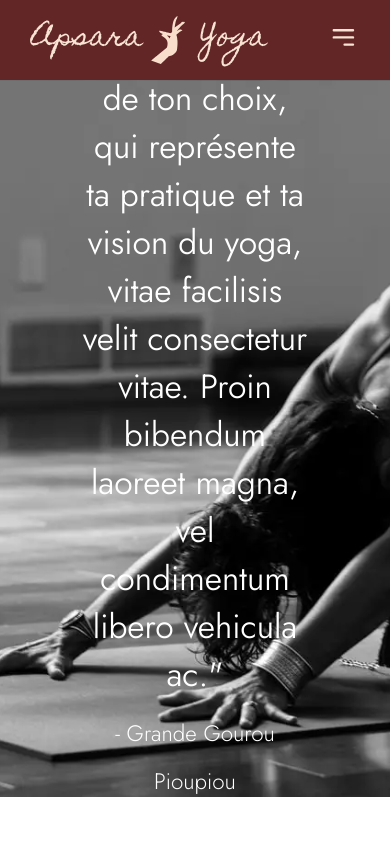
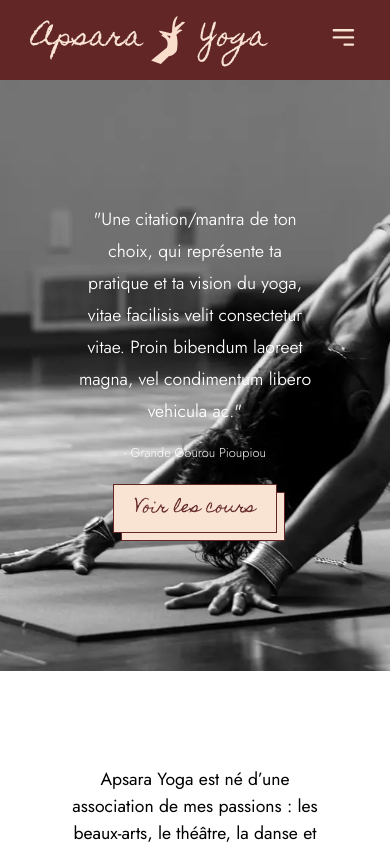
Before and after one commit to leabaty/yoga-website, a React (Create React App) app: page / in a window 390 px wide. Shown: the top 844 px of the page. Built offline with nearby package versions, Linux system fonts and the light colour scheme.

Commit message:
Style: Parallax on HomePage and responsiveness

```diff
--- a/package.json
+++ b/package.json
@@ -7,7 +7,6 @@
     "@testing-library/react": "^12.1.3",
     "@testing-library/user-event": "^13.5.0",
     "dotenv": "^16.0.0",
-    "jquery": "^3.6.0",
     "react": "^17.0.2",
     "react-dom": "^17.0.2",
     "react-icons": "^4.3.1",
--- a/src/App.scss
+++ b/src/App.scss
@@ -141,7 +141,6 @@ table {
 .app {
   background-color: var (--secondary);
   font-family: "Jost", sans-serif;
-
 }
 
 .page {
@@ -157,7 +156,7 @@ table {
   font-family: "Homemade Apple", cursive;
   font-weight: 600;
   color: var(--primary);
-  margin: 20px 0
+  margin: 20px 0;
 }
 
 .title--medium {
@@ -214,7 +213,7 @@ hr {
     color: var(--primary);
     box-shadow: 8px 8px 0 -1px var(--secondary), 8px 8px 0 0 var(--primary);
 
-    &:hover{
+    &:hover {
       background-color: var(--primary);
       border: var(--secondary) 1px solid;
       color: var(--secondary);
@@ -227,7 +226,7 @@ hr {
     color: var(--secondary);
     box-shadow: 8px 8px 0 -1px var(--primary), 8px 8px 0 0 var(--primary);
 
-    &:hover{
+    &:hover {
       background-color: var(--secondary);
       border: var(--primary) 1px solid;
       color: var(--primary);
@@ -268,6 +267,25 @@ hr {
   }
 }
 
+@media screen and (max-width: 1060px) {
+  .btn {
+    &--large {
+      padding: 8px 25px;
+      font-size: 1.1rem;
+    }
+
+    &--medium {
+      padding: 6px 20px;
+      font-size: 1rem;
+    }
+
+    &--small {
+      padding: 4px 18px;
+      font-size: 0.8rem;
+    }
+  }
+}
+
 @media screen and (max-width: 768px) {
   .page {
     padding: 15px 0 0 0;
@@ -284,3 +302,12 @@ hr {
     margin: 15px 30px;
   }
 }
+
+@media screen and (max-width: 430px) {
+  .btn {
+    &--large {
+      padding: 6px 20px;
+      font-size: 1rem;
+    }
+  }
+}
--- a/src/components/Navbar/Navbar.scss
+++ b/src/components/Navbar/Navbar.scss
@@ -110,6 +110,13 @@
   }
 }
 
+@media screen and (max-width: 1250px) {
+  .nav-links {
+    padding: 0rem 1.1rem;
+  }
+
+}
+
 @media screen and (max-width: 960px) {
   .mobilemenu {
     &__navbar {
--- a/src/components/pages/Home/Home.js
+++ b/src/components/pages/Home/Home.js
@@ -1,12 +1,11 @@
 import React from "react";
 import { Link } from "react-router-dom";
-import $ from 'jquery';
 
 import "./Home.scss";
 
 function Home() {
-  // JS ONLY PARALLAX
 
+  //Parallax Effect
   const throttle = (fn, wait) => {
     var time = Date.now();
 
@@ -36,7 +35,6 @@ function Home() {
 
   window.addEventListener("scroll", throttle(bgparallax, 14));
   window.addEventListener("scroll", throttle(txtparallax, 14));
-
 
 
   return (
--- a/src/components/pages/Home/Home.scss
+++ b/src/components/pages/Home/Home.scss
@@ -15,9 +15,7 @@
   text-align: center;
 }
 
-
 .home {
-
   &__quote {
     color: var(--outlined);
     width: 60%;
@@ -40,3 +38,46 @@
     margin: 0 auto;
   }
 }
+
+@media screen and (max-width: 1060px) {
+  .parallax {
+    height: 70vh;
+  }
+
+  .home {
+    &__quote {
+      font-size: 1.9rem;
+      line-height: 2.5rem;
+
+      &__author {
+        font-size: 1.2rem;
+      }
+    }
+  }
+}
+
+@media screen and (max-width: 768px) {
+  .home {
+    &__quote {
+      font-size: 1.4rem;
+      line-height: 2.2rem;
+
+      &__author {
+        font-size: 1rem;
+      }
+    }
+  }
+}
+
+@media screen and (max-width: 430px) {
+  .home {
+    &__quote {
+      font-size: 1.1rem;
+      line-height: 2rem;
+
+      &__author {
+        font-size: 0.8rem;
+      }
+    }
+  }
+}
```
Also changed, not shown: 1 other file (tests, documents, lock files or other folders).
